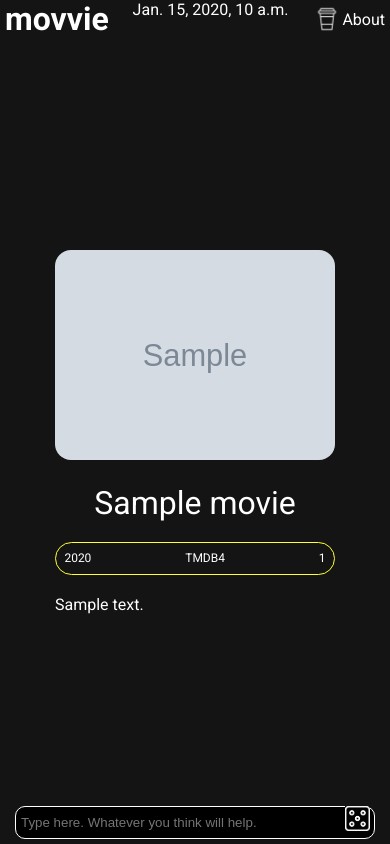
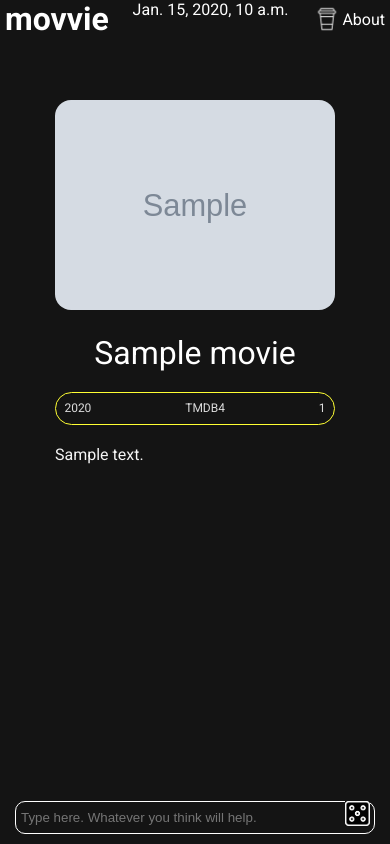
Before and after one commit to Ravdar/movie-recommender, a Django app: template mainapp/templates/mainapp/refactored.html in a window 390 px wide. Run offline with Django 4.2, Linux system fonts and the light colour scheme; tables that the repository leaves empty hold one stand-in row (values such as "Sample post"); the template is opened without the code that fills it: values that come from a table or form of the project are taken from there, most other values are stand-ins (such as "Sample title", 1, 10 or a date in 2020); grey boxes marked "Sample" are stand-in pictures; parts of the project's set-up code (start-up, migrations or seed data) failed here and were passed over; some libraries are stand-ins or nearby versions.

Commit message:
Working on mobile version

```diff
--- a/mainapp/static/styles_refactored.css
+++ b/mainapp/static/styles_refactored.css
@@ -91,11 +91,20 @@
     box-sizing: border-box;
 }
 
+html {
+    scroll-behavior: smooth;
+}
+
 a {
     color: white;
     text-decoration: none;
     cursor: pointer;
 }
+
+button {
+    cursor: pointer;
+}
+
 
 body {
     background-color: var(--BLACK);
@@ -103,7 +112,6 @@ body {
     height: 100vh;
     display: flex;
     flex-direction: column;
-    justify-content: space-between;
     align-items: center;
     font-family: Roboto;
 }
@@ -111,7 +119,12 @@ body {
 header {
     display: flex;
     justify-content: space-between;
-    width: calc(100vw - 10px);
+    padding: 0px 5px;
+    width: calc(100vw);
+    position: fixed;
+    z-index: 1;
+    top: 0;
+    background-color: var(--BLACK);
 
 }
 
@@ -124,23 +137,25 @@ main {
     position: relative;
     display: flex;
     flex-direction: column;
-    justify-content: center;
     align-items: center;
     margin: 0px 15px;
     text-align: left;
+    height: 100vh;
 }
 
 form {
     display: flex;
     width: calc(100% - 30px);
-    margin-bottom: 5px;
-    position: relative;
+    padding-bottom: 10px;
+    position: fixed;
+    bottom: 0;
+    z-index: 1;
+    background-color: var(--BLACK);
 }
 
 form div {
     position: absolute;
     right: 5px;
-    /* transform: translateY(25%); */
 }
 
 form button {
@@ -153,9 +168,17 @@ form button {
     text-align: center;
 }
 
+.hero-section {
+    height: 100vh;
+    display: flex;
+    flex-direction: column;
+    justify-content: center;
+    position: relative;
+
+}
+
 .prompt-examples {
     position: absolute;
-    top: 100%;
     left: 0;
 }
 
@@ -164,10 +187,11 @@ form button {
     border-radius: 10px;
     padding: 5px;
     border: 0.25px solid white;
-    background-color: black;
+    background-color: var(--BLACK);
     color: white;
     width: 100%;
     height: 2.5em;
+    position: relative;
 }
 
 .random-tooltip {
@@ -215,7 +239,8 @@ form button {
 /* Results elements */
 
 .results-container {
-    margin-top: 50px;
+    justify-content: space-between;
+    margin-top: 100px;
     width: 100%;
     display: flex;
     flex-direction: column;
@@ -226,7 +251,7 @@ form button {
     max-width: 280px;
     flex-direction: column;
     width: calc(100%-30px);
-    margin-bottom: 30px;
+    margin-bottom: 60px;
 
 }
 
@@ -252,6 +277,7 @@ form button {
     margin-top: 20px;
     margin-bottom: 20px;
     font-size: 0.75em;
+    color: gainsboro
 }
 
 .movie-rating-container {
@@ -260,26 +286,37 @@ form button {
 
 /* border colors */
 
-.border0 {
+.border1 {
     border: 1px solid var(--YELLOW)
 }
 
-.border1 {
+.border2 {
     border: 1px solid var(--AQUA)
 }
 
-.border2 {
+.border3 {
     border: 1px solid var(--GREEN)
 }
 
-.border3 {
+.border4 {
     border: 1px solid var(--PINK)
 }
 
-.border4 {
+.border5 {
     border: 1px solid var(--BLUE)
+}
+
+.platforms-container {
+    margin-bottom: 20px;
+}
+
+.platforms-container img {
+    border-radius: 2px;
+    border: 0.5px solid grey;
+    margin-right: 1px;
 }
 
 .description {
     text-align: left;
+    color: whitesmoke;
 }
--- a/mainapp/templates/mainapp/refactored.html
+++ b/mainapp/templates/mainapp/refactored.html
@@ -34,7 +34,7 @@
     <main>
         <!-- Hero section -->
         {%if welcome_message %}
-
+        <div class="hero-section">
             <h1>Meet MovieBreak, minimalistic movie recommender fueled with AI.</h1>
             <br>
             <br>
@@ -45,18 +45,19 @@
                 now!</p>
             <br>
             <p class="prompt-examples"></p>
+        </div>
 
         {% else %}
 
         <!-- Displaying results of prompt-->
         <div class="results-container center">
             {% for movie in response %}
-            <div class="movie-container center">
+            <div id="movie{{forloop.counter}}" class="movie-container center">
                 <a href="{{movie.Link}}"><img class="movie-poster" src="{{movie.Poster}}" alt="{{movie.Title}}"
-                        width="350" height="450"></a>
+                        width="350" height="450" loading="lazy"></a>
                 <div class="movie-info">
-                    <a href="{{movie.Link}}" class="movie-title {{forloop.counter0}}">{{movie.Title}}</a>
-                    <div class="year-rating-length border{{forloop.counter0}}">
+                    <a href="{{movie.Link}}" class="movie-title {{forloop.counter}}">{{movie.Title}}</a>
+                    <div class="year-rating-length border{{forloop.counter}}">
                         <div>{{movie.Year}}</div> <!-- Should I use div here? Or rather span on p? -->
                         <div class="movie-rating-container center">
                             <div>TMDB</div>
@@ -66,7 +67,8 @@
                     </div>
                     <div class="platforms-container">
                         {% for platform in movie.Platforms %}
-                        <img src="{{platform}}" alt="{{platform}}" class="streaming-icon">
+                        <img src="{{platform}}" alt="{{platform}}" class="streaming-icon" loading="lazy" width="35"
+                            height="35">
                         <!-- Add streaming name as alt and links of course-->
                         {% endfor %}
                     </div>
--- a/mainapp/views.py
+++ b/mainapp/views.py
@@ -107,7 +107,7 @@ def main_view(request):
                     rating = movie_info["Rating"]
                     length = movie_info["Length"]
                     try:
-                        print(movie_info["Streaming"]["US"]["flatrate"])
+                        print(f'Streaming: {movie_info["Streaming"]["US"]["flatrate"]}')
                         streaming_services = [f"https://image.tmdb.org/t/p/original{platform['logo_path']}" for platform in movie_info["Streaming"]["US"]["flatrate"]]
                         print(streaming_services)
                     except:
```
Lines whose indentation alone changed are shown as unchanged.
